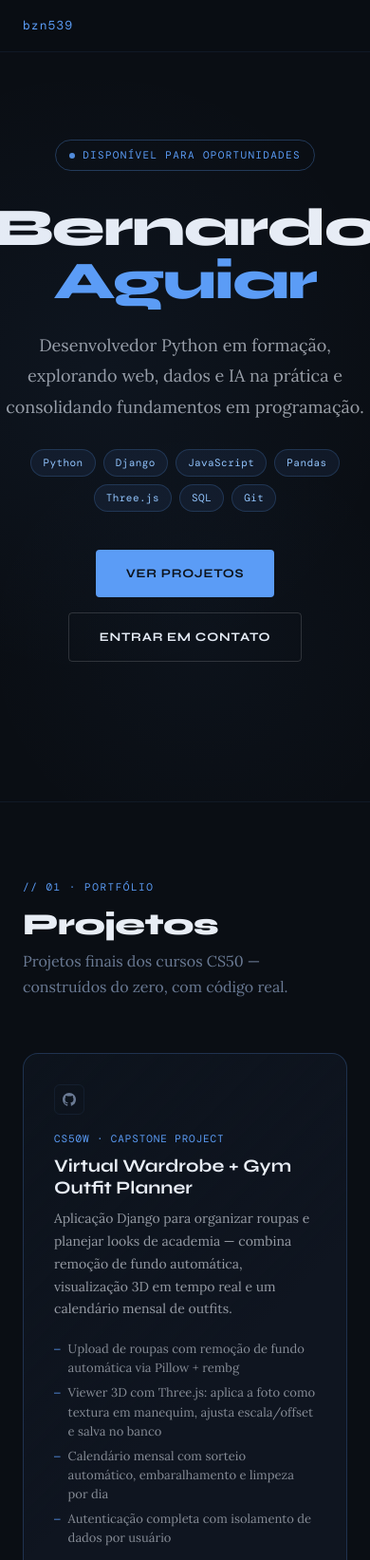
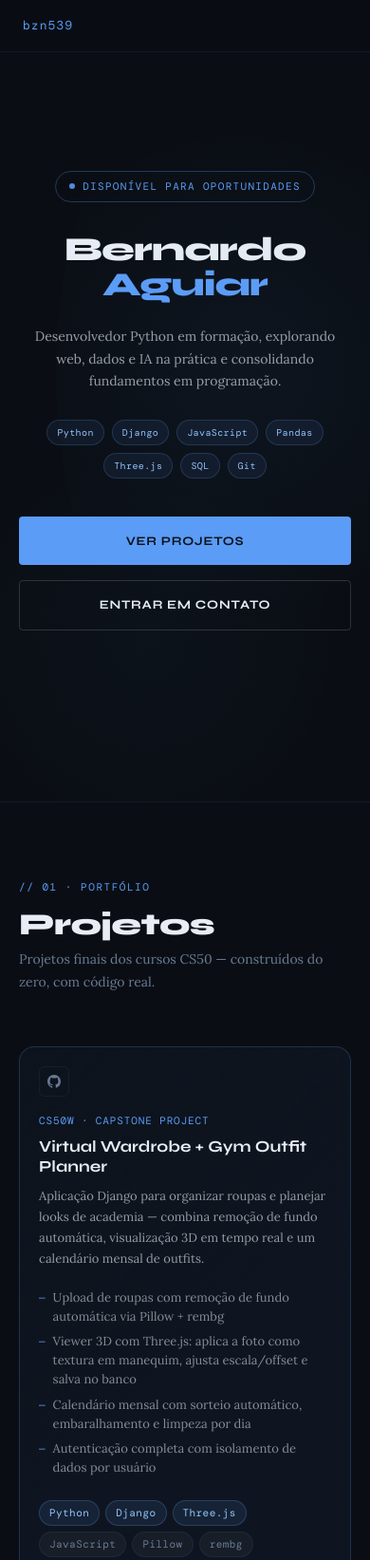
Before and after one commit to bzn539/bzn539.github.io, a plain HTML site: page index.html in a window 390 px wide. Shown: the top 1643 px of the page at 95% size. Drawn offline with nearby package versions, Linux system fonts and the light colour scheme; a web font is replaced by a local one.

Commit message:
Update index.html

```diff
--- a/index.html
+++ b/index.html
@@ -588,6 +588,108 @@
     footer { flex-direction: column; gap: 0.75rem; text-align: center; padding: 1.5rem; }
 
     .contact-card:hover { transform: none; }
+
+    @media (max-width: 600px) {
+      .container {
+        padding: 0 1.25rem;
+      }
+
+      h1 {
+        font-size: clamp(2.5rem, 9vw, 3.5rem);
+        line-height: 1.05;
+      }
+
+      .hero-desc {
+        font-size: 15px;
+        line-height: 1.7;
+        max-width: 100%;
+      }
+
+      .hero-chip {
+        font-size: 10px;
+        padding: 4px 10px;
+      }
+
+      .btn-primary,
+      .btn-outline {
+        width: 100%;
+        text-align: center;
+        padding: 0.9rem 1rem;
+      }
+
+      .hero-ctas {
+        width: 100%;
+      }
+
+      .project-card {
+        padding: 1.5rem;
+      }
+
+      .project-title {
+        font-size: 17px;
+      }
+
+      .project-desc {
+        font-size: 13px;
+      }
+
+
+      .skills-grid {
+        grid-template-columns: 1fr;
+      }
+
+      .cert-card {
+        flex-direction: column;
+        gap: 0.5rem;
+      }
+
+      .cert-link {
+        margin-left: 0;
+        align-self: flex-start;
+      }
+
+      .about-name {
+        font-size: 2rem;
+      }
+
+      .about-text {
+        font-size: 15px;
+      }
+
+      .contact-card {
+        padding: 1rem 1.25rem;
+      }
+
+      .contact-card-value {
+        font-size: 14px;
+      }
+
+      * {
+        max-width: 100%;
+      }
+    }
+
+    /* =====================
+      EXTRA SMALL (<=400px)
+    ===================== */
+    @media (max-width: 400px) {
+
+      h1 {
+        font-size: 2.2rem;
+      }
+
+      .hero-desc {
+        font-size: 14px;
+      }
+
+      .section-sub {
+        font-size: 14px;
+      }
+
+      .project-card {
+        padding: 1.25rem;
+      }
+    }
   }
 </style>
 </head>
```
